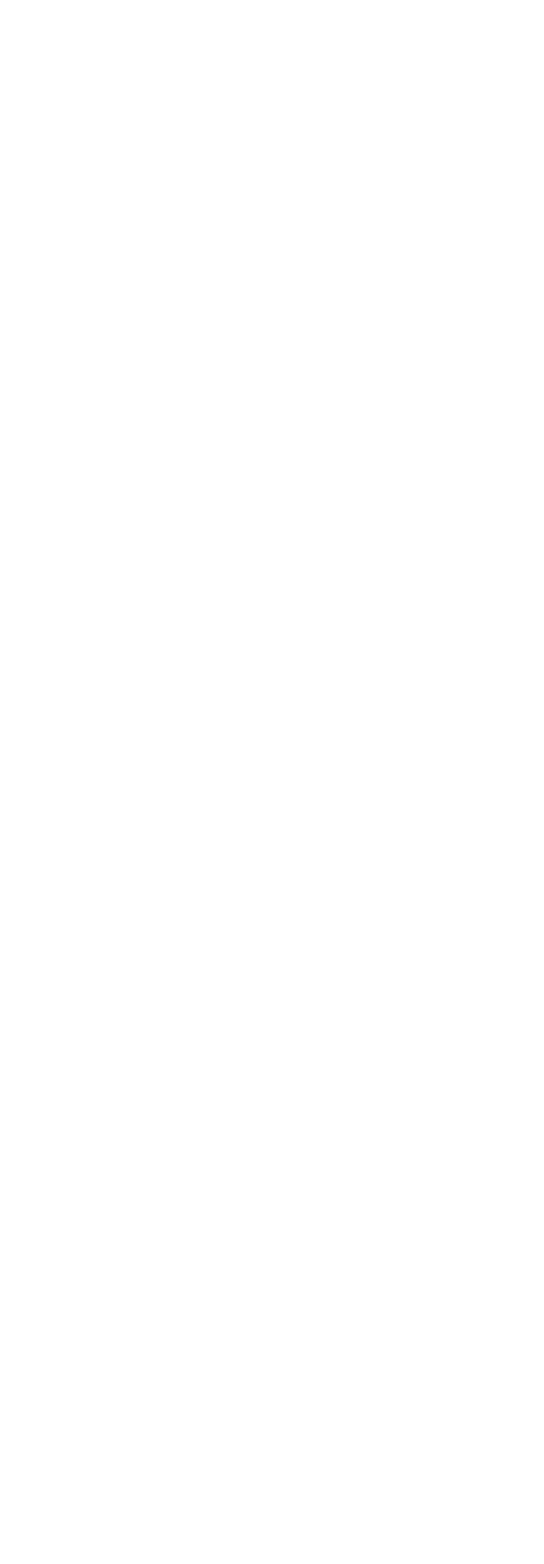
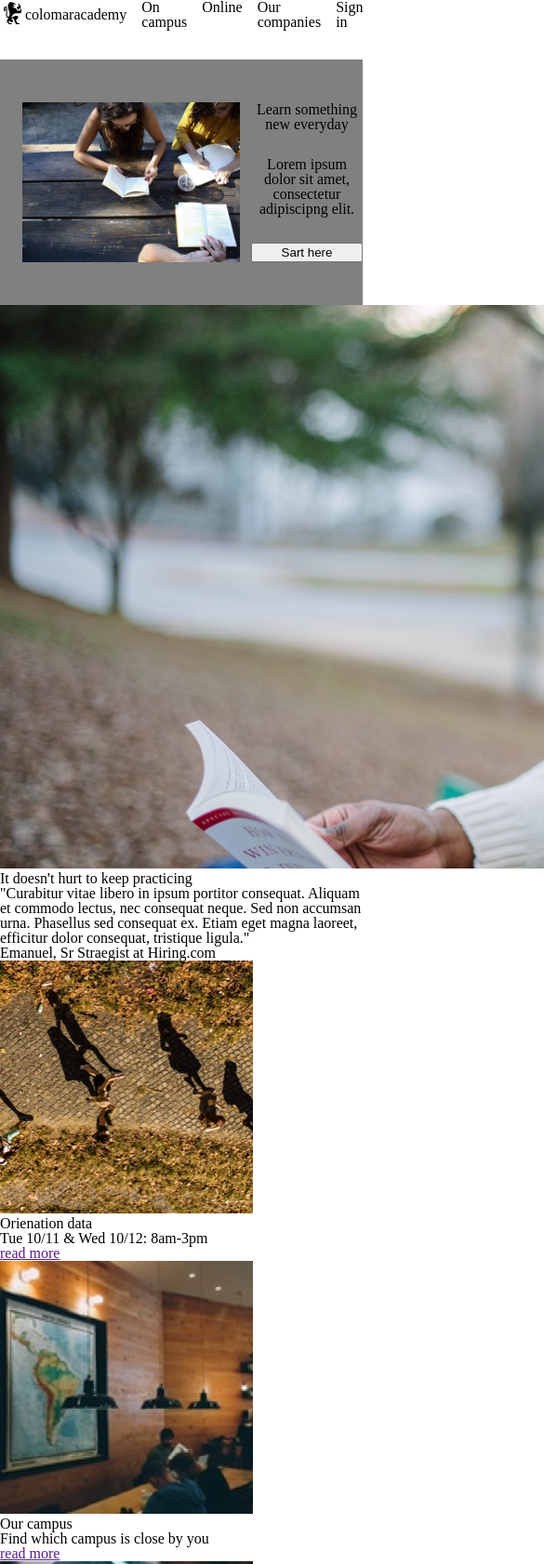
Before and after one commit to AmirHosseinifar/colmar-academy, a plain HTML site: page index.html in a window 390 px wide. Shown: the top 1682 px of the page at 93% size, 585 px wide, since content can reach past the window. Before the commit the page ends 844 px from the top, so only its background shows below. Drawn offline with Linux system fonts and the light colour scheme.

Commit message:
html done before last section

```diff
--- a/index.html
+++ b/index.html
@@ -4,10 +4,133 @@
   <meta charset="UTF-8">
   <meta name="viewport" content="width=device-width, initial-scale=1.0">
   <meta http-equiv="X-UA-Compatible" content="ie=edge">
+  <link rel="stylesheet" href="resources/css/reset.css">
   <link rel="stylesheet" href="resources/css/style.css">
   <title>Colmar Academy</title>
 </head>
 <body>
 
+<!-- Header -->
+
+  <header>
+    <div class= "head">
+      <div class= "logo">
+        <img src="resources/media/pictures/ic-logo.svg" alt="">
+        <p>colomar<span>academy</span></p>
+      </div>
+      <nav class= "head-nav">
+        <span>On campus</span>
+        <span>Online</span>
+        <span>Our companies</span>
+        <span>Sign in</span>
+      </nav>
+    </div>
+  </header>
+
+  <!-- Banner Section -->
+  <section>
+    <div class= "banner">
+      <img src="resources/media/pictures/banner.jpg" alt="" class= "banner-img">
+      <div class= "sec1-text">
+        <h3 class= "banner-header">Learn something new everyday</h3>
+        <p class= "banner-paragraph">Lorem ipsum dolor sit amet, consectetur adipiscipng elit.</p>
+        <button class="banner-btn">Sart here</button>
+      </div>
+    </div>
+  </section>
+
+  <!-- Start Learning Section -->
+
+  <section>
+    <div class= "section2" >
+      <div class= "sec2-part1">
+        <img src="resources/media/pictures/information-main.jpg" alt="">
+        <div>
+          <h2>It doesn't hurt to keep practicing</h2>
+          <p>"Curabitur vitae libero in ipsum portitor consequat. Aliquam et commodo lectus, nec consequat neque. Sed non accumsan urna. Phasellus sed consequat ex. Etiam eget magna laoreet, efficitur dolor consequat, tristique ligula."</p>
+          <p>Emanuel, Sr Straegist at Hiring.com</p>
+        </div>
+      </div>
+      <div  class= "sec2-part2">
+        <div>
+          <img src="resources/media/pictures/information-orientation.jpg" alt="">
+          <p>Orienation data</p>
+          <p>Tue 10/11 & Wed 10/12: 8am-3pm</p>
+          <p><a href="">read more</a></p>
+        </div>
+        <div>
+          <img src="resources/media/pictures/information-campus.jpg" alt="">
+          <p>Our campus</p>
+          <p>Find which campus is close by you</p>
+          <p><a href="">read more</a></p>
+        </div>
+        <div>
+          <img src="resources/media/pictures/information-guest-lecture.jpg" alt="">
+          <p>Our guest lecture</p>
+          <p>Join a keynote with Oliver Sack about music in medical treatment</p>
+          <p><a href="">read more</a></p>
+        </div>
+      </div>
+    </div>
+  </section>
+
+  <!-- Start Learning Section -->
+
+  <section>
+    <h2>Start learning</h2>
+    <div>
+      <div>
+        <img src="resources/media/pictures/course-software.jpg" alt="">
+        <h3>Software engineering</h3>
+        <p>courses</p>
+        <p>Web Development, Mobile Development, iOT, APIs</p>
+      </div>
+      <div>
+        <img src="resources/media/pictures/course-computer-art.jpg" alt="">
+        <h3>Computer art</h3>
+        <p>Courses</p>
+        <p>Imagining & Design, Web Design, Motion Graphics & Visual Effects, Computer Animation</p>
+      </div>
+      <div>
+        <img src="resources/media/pictures/course-design.jpg" alt="">
+        <h3>Design</h3>
+        <p>Courses</p>
+        <p>User Experience Design, User Research, Visual Design</p>
+      </div>
+      <div>
+        <img src="resources/media/pictures/course-data.jpg" alt="">
+        <h3>Data</h3>
+        <p>Courses</p>
+        <p>Data Science, Big Data, SQL, Data Visualization</p>
+      </div>
+      <div>
+        <img src="resources/media/pictures/course-business.jpg" alt="">
+        <h3>Business</h3>
+        <p>Courses</p>
+        <p>Product Development, Business Development, Startup</p>
+      </div>
+      <div>
+        <img src="resources/media/pictures/course-marketing.jpg" alt="">
+        <h3>Marketing</h3>
+        <p>Courses</p>
+        <p>Analytics, Content Marketing, Mobile Marketing</p>
+      </div>
+    </div>
+  </section>
+
+<!-- Thesis exhibit Section -->
+
+  <section>
+    <h2>Thesis exhibit</h2>
+    <div>
+      <div>
+        <video src="resources/media/video/thesis.mp4"></video>
+
+      </div>
+    </div>
+  </section>
+
+<!-- Footer Section -->
+
 </body>
 </html>
--- /dev/null
+++ b/resources/css/reset.css
@@ -0,0 +1,48 @@
+/* http://meyerweb.com/eric/tools/css/reset/
+   v2.0 | 20110126
+   License: none (public domain)
+*/
+
+html, body, div, span, applet, object, iframe,
+h1, h2, h3, h4, h5, h6, p, blockquote, pre,
+a, abbr, acronym, address, big, cite, code,
+del, dfn, em, img, ins, kbd, q, s, samp,
+small, strike, strong, sub, sup, tt, var,
+b, u, i, center,
+dl, dt, dd, ol, ul, li,
+fieldset, form, label, legend,
+table, caption, tbody, tfoot, thead, tr, th, td,
+article, aside, canvas, details, embed,
+figure, figcaption, footer, header, hgroup,
+menu, nav, output, ruby, section, summary,
+time, mark, audio, video {
+	margin: 0;
+	padding: 0;
+	border: 0;
+	font-size: 100%;
+	font: inherit;
+	vertical-align: baseline;
+}
+/* HTML5 display-role reset for older browsers */
+article, aside, details, figcaption, figure,
+footer, header, hgroup, menu, nav, section {
+	display: block;
+}
+body {
+	line-height: 1;
+}
+ol, ul {
+	list-style: none;
+}
+blockquote, q {
+	quotes: none;
+}
+blockquote:before, blockquote:after,
+q:before, q:after {
+	content: '';
+	content: none;
+}
+table {
+	border-collapse: collapse;
+	border-spacing: 0;
+}
--- a/resources/css/style.css
+++ b/resources/css/style.css
@@ -0,0 +1,63 @@
+header {
+  height: 64px;
+  background-color: white;
+}
+
+.head {
+  display: flex;
+  justify-content: space-between;
+  align-items: center;
+}
+
+.logo {
+  display: flex;
+  justify-content: space-between;
+  align-items: center;
+  height: 32px;
+}
+
+.head-nav {
+  display: flex;
+  justify-content: space-between;
+  margin-right: 24px;
+}
+
+.head-nav span {
+  margin-left: 16px;
+}
+
+.banner {
+  display: flex;
+  align-items: center;
+  justify-content: space-between;
+  background-color: gray;
+  padding-top: 32px;
+  padding-bottom: 32px;
+}
+
+.banner-img {
+  width: 60%;
+  margin-left: 24px;
+  margin-right: 12px;
+}
+
+.sec1-text {
+  display: flex;
+  flex-direction: column;
+  justify-content: space-around;
+  height: 200px;
+  margin: 0 auto;
+  text-align: center;
+}
+
+.banner-header {
+
+}
+
+.banner-paragraph {
+
+}
+
+.banner-btn {
+
+}
```
Also changed, not shown: 1 other file.
